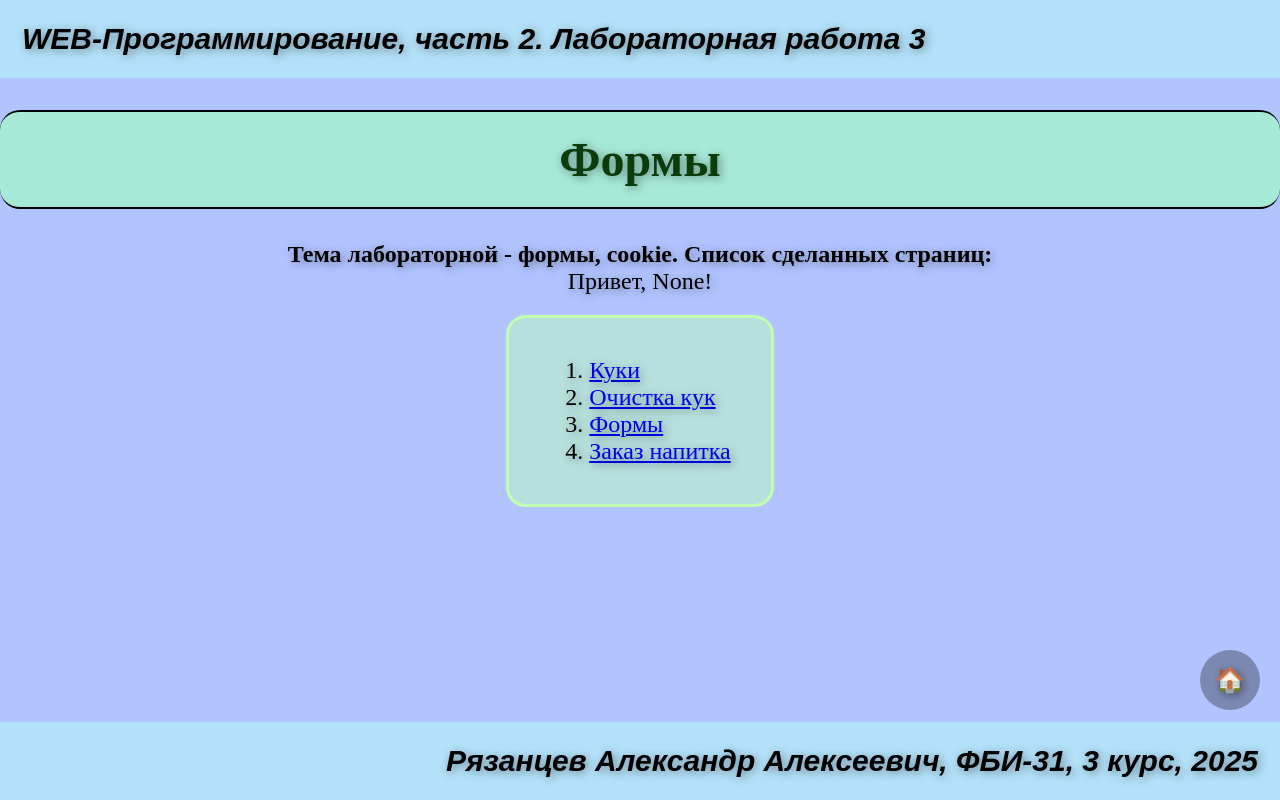
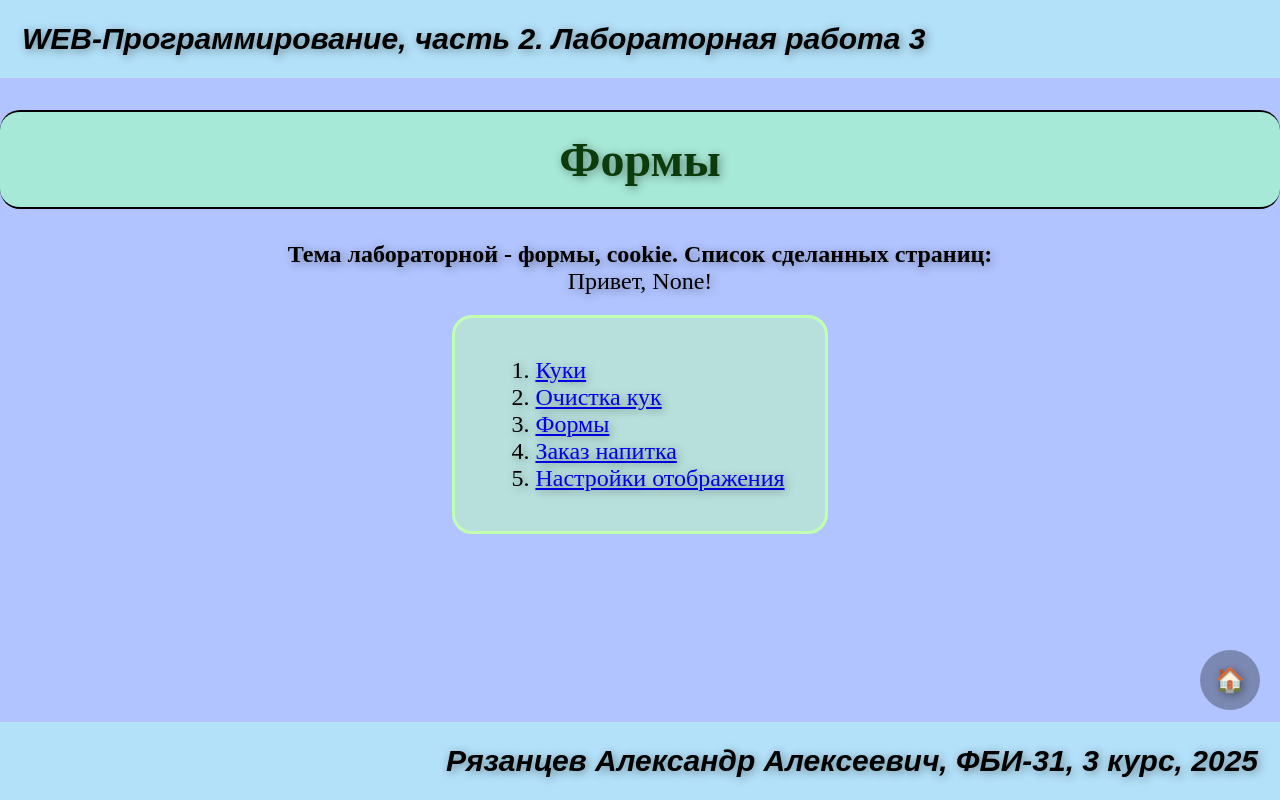
Before and after one commit to sheeshh21/web-back-labs, a Flask app: page /lab3/ in a window 1280 px wide. Run offline with Flask 3, Linux system fonts and the light colour scheme.

Commit message:
Настройки отображения

```diff
--- a/lab3.py
+++ b/lab3.py
@@ -73,3 +73,29 @@ def pay():
 def end():
     price = request.args.get('price')
     return render_template('/lab3/end.html', price=price)
+
+
+@lab3.route('/lab3/settings')
+def settings():
+    color = request.args.get('color')
+    backgroundColor = request.args.get('backgroundColor')
+    fontSize = request.args.get('fontSize')
+    textshadow = request.args.get('textshadow')
+
+    if color or backgroundColor or fontSize or textshadow:
+        resp = make_response(redirect('/lab3/settings'))
+        if color:
+            resp.set_cookie('color', color)
+        if backgroundColor:
+            resp.set_cookie('backgroundColor', backgroundColor)
+        if fontSize:
+            resp.set_cookie('fontSize', fontSize)
+        if textshadow:
+            resp.set_cookie('textshadow', textshadow)
+        return resp
+
+    color = request.cookies.get('color')
+    backgroundColor = request.cookies.get('backgroundColor')
+    fontSize = request.cookies.get('fontSize')
+    textshadow = request.cookies.get('textshadow')
+    return render_template('lab3/settings.html', color=color, backgroundColor=backgroundColor, fontSize=fontSize, textshadow=textshadow)
--- a/templates/base.html
+++ b/templates/base.html
@@ -9,6 +9,13 @@
     <link rel="stylesheet" href="{{ url_for('static', filename='main.css') }}">
     <link rel="icon" href="{{ url_for('static', filename='favicon1.png') }}">
     <link rel="icon" href="{{ url_for('static', filename='favicon.png') }}">
+    <style>
+        body{
+            {% if request.cookies.get('color') %}
+            color: {{ request.cookies.get('color') }};
+            {% endif %}
+        }
+    </style>
 </head>
 <body>
     <header>
--- a/templates/lab3/lab3.html
+++ b/templates/lab3/lab3.html
@@ -14,6 +14,7 @@
             <li><a href="/lab3/del_cookie">Очистка кук</a><br>
             <li><a href="/lab3/form1">Формы</a><br>
             <li><a href="/lab3/order">Заказ напитка</a><br>
+            <li><a href="/lab3/settings">Настройки отображения</a><br>
         </ol>
     </div>
 {% endblock %}
```
Also changed, not shown: templates/lab3/settings.html (added, +35 -0 lines).
